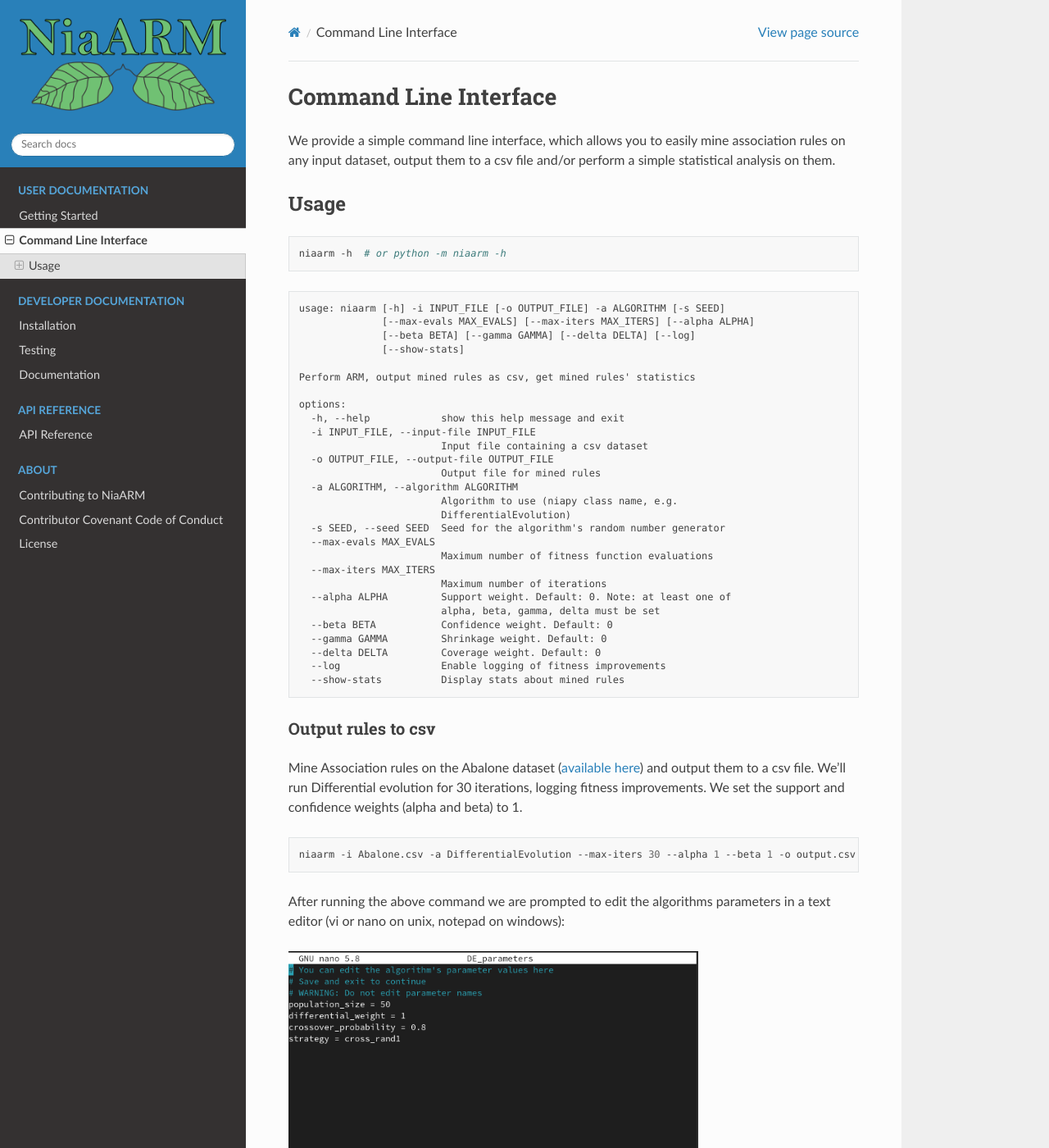
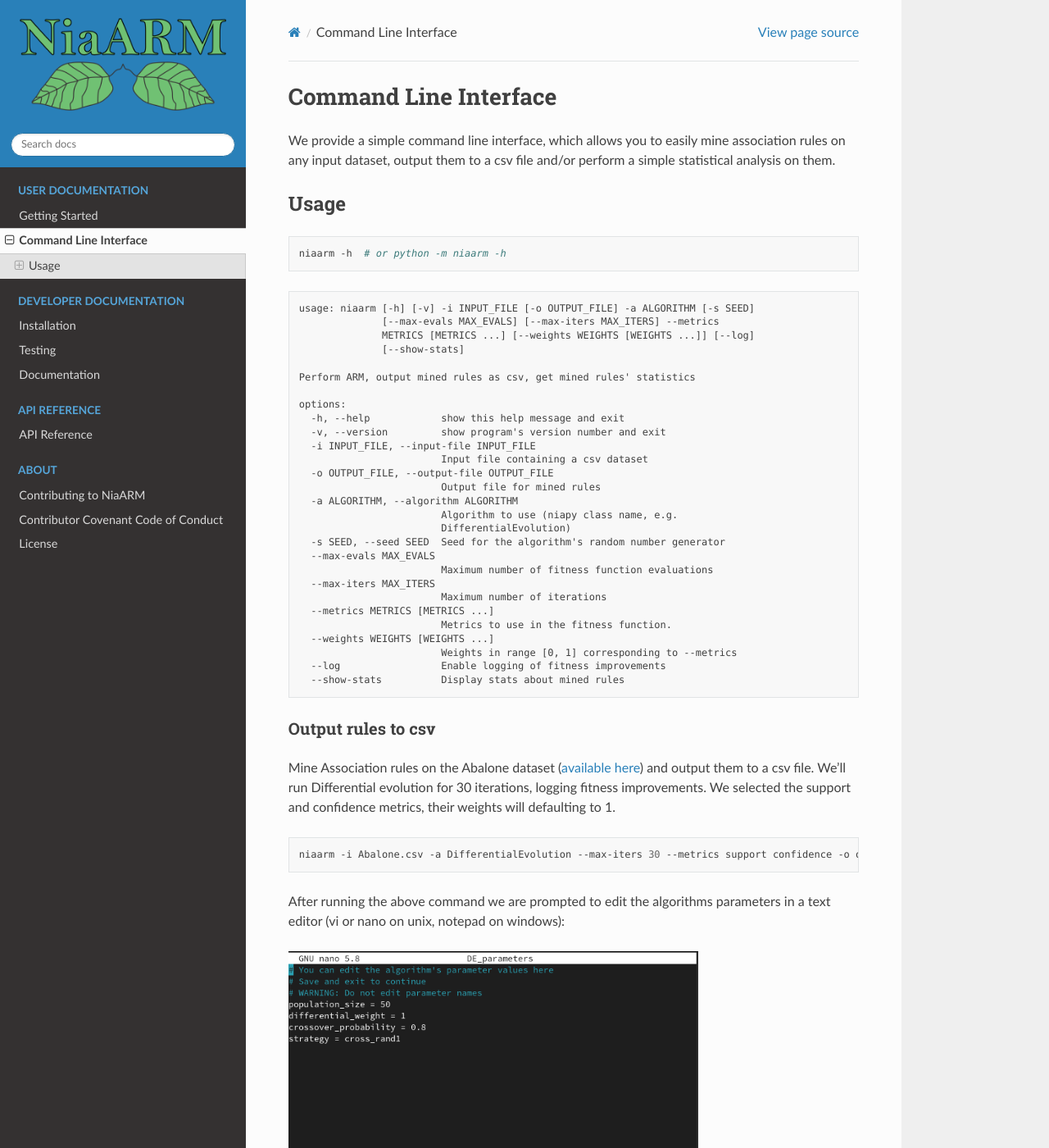
Before and after one commit to firefly-cpp/NiaARM, a Sphinx documentation site: the page built from docs/cli.rst, in a window 1280 px wide and 1400 px high. Shown: the whole window at 82% size. Built offline with Sphinx 7.4.7 and the Read the Docs theme 2.0.0, drawn with Linux system fonts in a browser that asks for light colours.

Commit message:
Update CLI

```diff
--- a/docs/cli.rst
+++ b/docs/cli.rst
@@ -14,15 +14,16 @@ Usage
 
 .. code-block:: text
 
-    usage: niaarm [-h] -i INPUT_FILE [-o OUTPUT_FILE] -a ALGORITHM [-s SEED]
-                  [--max-evals MAX_EVALS] [--max-iters MAX_ITERS] [--alpha ALPHA]
-                  [--beta BETA] [--gamma GAMMA] [--delta DELTA] [--log]
+    usage: niaarm [-h] [-v] -i INPUT_FILE [-o OUTPUT_FILE] -a ALGORITHM [-s SEED]
+                  [--max-evals MAX_EVALS] [--max-iters MAX_ITERS] --metrics
+                  METRICS [METRICS ...] [--weights WEIGHTS [WEIGHTS ...]] [--log]
                   [--show-stats]
 
     Perform ARM, output mined rules as csv, get mined rules' statistics
 
     options:
       -h, --help            show this help message and exit
+      -v, --version         show program's version number and exit
       -i INPUT_FILE, --input-file INPUT_FILE
                             Input file containing a csv dataset
       -o OUTPUT_FILE, --output-file OUTPUT_FILE
@@ -35,11 +36,10 @@ Usage
                             Maximum number of fitness function evaluations
       --max-iters MAX_ITERS
                             Maximum number of iterations
-      --alpha ALPHA         Support weight. Default: 0. Note: at least one of
-                            alpha, beta, gamma, delta must be set
-      --beta BETA           Confidence weight. Default: 0
-      --gamma GAMMA         Shrinkage weight. Default: 0
-      --delta DELTA         Coverage weight. Default: 0
+      --metrics METRICS [METRICS ...]
+                            Metrics to use in the fitness function.
+      --weights WEIGHTS [WEIGHTS ...]
+                            Weights in range [0, 1] corresponding to --metrics
       --log                 Enable logging of fitness improvements
       --show-stats          Display stats about mined rules
 
@@ -48,11 +48,11 @@ Output rules to csv
 
 Mine Association rules on the Abalone dataset (`available here <https://archive.ics.uci.edu/ml/datasets/Abalone>`_)
 and output them to a csv file. We'll run Differential evolution for 30 iterations, logging fitness improvements.
-We set the support and confidence weights (alpha and beta) to 1.
+We selected the support and confidence metrics, their weights will defaulting to 1.
 
 .. code-block:: shell
 
-    niaarm -i Abalone.csv -a DifferentialEvolution --max-iters 30 --alpha 1 --beta 1 -o output.csv
+    niaarm -i Abalone.csv -a DifferentialEvolution --max-iters 30 --metrics support confidence -o output.csv
 
 After running the above command we are prompted to edit the algorithms parameters in a text editor
 (vi or nano on unix, notepad on windows):
```
Also changed, not shown: README.md (+13 -9 lines), 1 other file.
